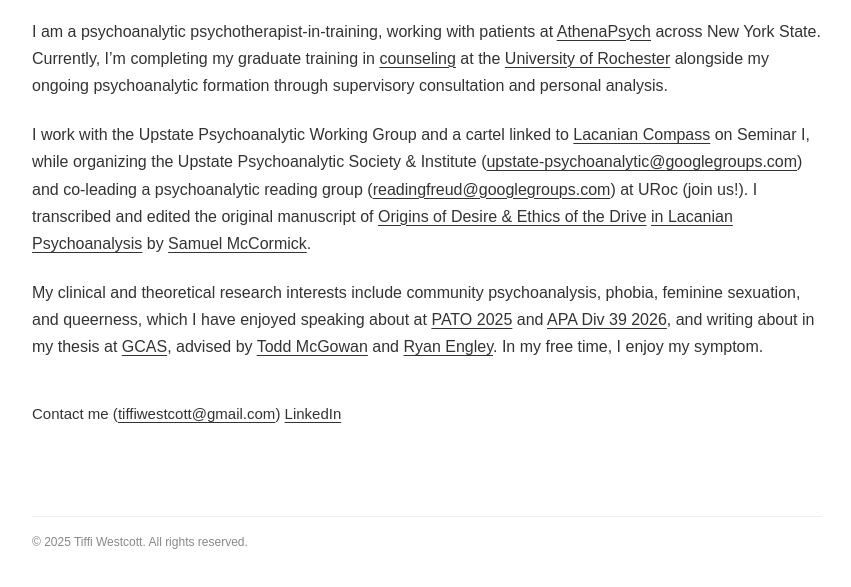
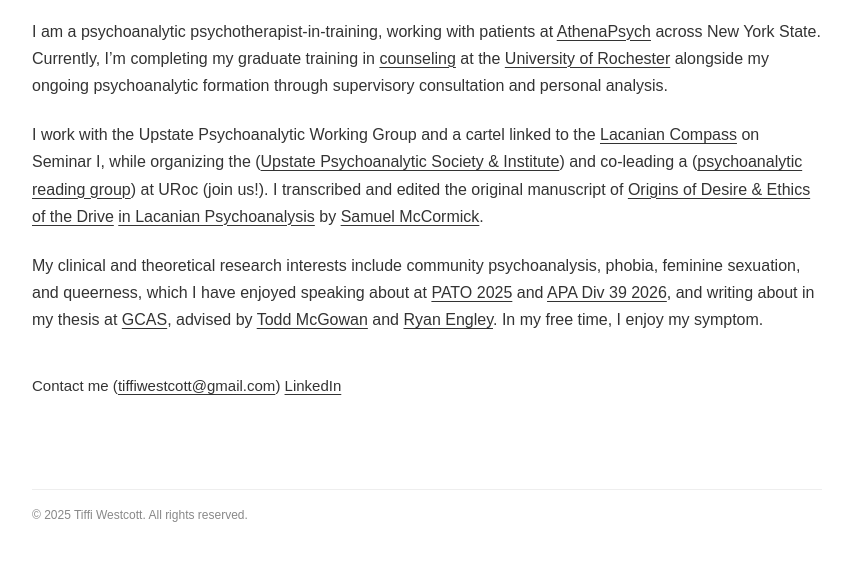
Before and after one commit to t1ffi/tiffi, a plain HTML site: page index.html in a window 1280 px wide. Shown: the part 199-786 px from the top of the page, without its empty margins (213-1064 px from the left). Drawn offline with Linux system fonts and the light colour scheme.

Commit message:
Update index.html

```diff
--- a/index.html
+++ b/index.html
@@ -26,28 +26,22 @@ gtag('config', 'G-VEGMFNFD0M');
 
         <section class="content">
             <p>
-                I am a psychoanalytic psychotherapist-in-training,
-                working with patients at
+                I am a psychoanalytic psychotherapist-in-training, working with patients at
                 <a href="https://athenapsych.com/en/" target="_blank" rel="noopener noreferrer">AthenaPsych</a>
-                across New York State. Currently, I’m completing my
-                graduate training in
+                across New York State. Currently, I’m completing my graduate training in
                 <a href="https://www.warner.rochester.edu/degree/coursework/ms-clinical-mental-health-counseling"
-                   target="_blank" rel="noopener noreferrer">counseling</a>
-                at the
+                   target="_blank" rel="noopener noreferrer">counseling</a> at the
                 <a href="https://www.rochester.edu/" target="_blank" rel="noopener noreferrer">University of Rochester</a>
-                alongside my ongoing psychoanalytic formation through
-                supervisory consultation and personal analysis.
+                alongside my ongoing psychoanalytic formation through supervisory consultation and personal analysis.
             </p>
 
             <p>
-                I work with the Upstate Psychoanalytic Working Group
-                and a cartel linked to
+                I work with the Upstate Psychoanalytic Working Group and a cartel linked to the
                 <a href="https://lacaniancompass.com/" target="_blank" rel="noopener noreferrer">Lacanian Compass</a>
-                on Seminar I, while organizing the Upstate
-                Psychoanalytic Society &amp; Institute
-                (<a href="mailto:upstate-psychoanalytic@googlegroups.com">upstate-psychoanalytic@googlegroups.com</a>)
-                and co-leading a psychoanalytic reading group
-                (<a href="mailto:readingfreud@googlegroups.com">readingfreud@googlegroups.com</a>)
+                on Seminar I, while organizing the
+                (<a href="mailto:upstate-psychoanalytic@googlegroups.com">Upstate Psychoanalytic Society &amp; Institute</a>)
+                and co-leading a
+                (<a href="mailto:readingfreud@googlegroups.com">psychoanalytic reading group</a>)
                 at URoc (join us!). I transcribed and edited the original manuscript of
                 <a href="https://www.routledge.com/Origins-of-Desire--Ethics-of-the-Drive-in-Lacanian-Psychoanalysis-A-Reading-Companion-to-Seminar-XI/McCormick/p/book/9781041327905"
                    target="_blank" rel="noopener noreferrer">Origins of Desire &amp; Ethics of the Drive</a>
@@ -58,8 +52,7 @@ gtag('config', 'G-VEGMFNFD0M');
             </p>
 
             <p>
-                My clinical and theoretical research interests include
-                community psychoanalysis, phobia, feminine sexuation,
+                My clinical and theoretical research interests include community psychoanalysis, phobia, feminine sexuation,
                 and queerness, which I have enjoyed speaking about at
                 <a href="https://www.linkedin.com/posts/tiffi_i-had-an-excellent-time-presenting-at-our-share-7375697857322000384--lX_/"
                    target="_blank" rel="noopener noreferrer">PATO 2025</a>
```
